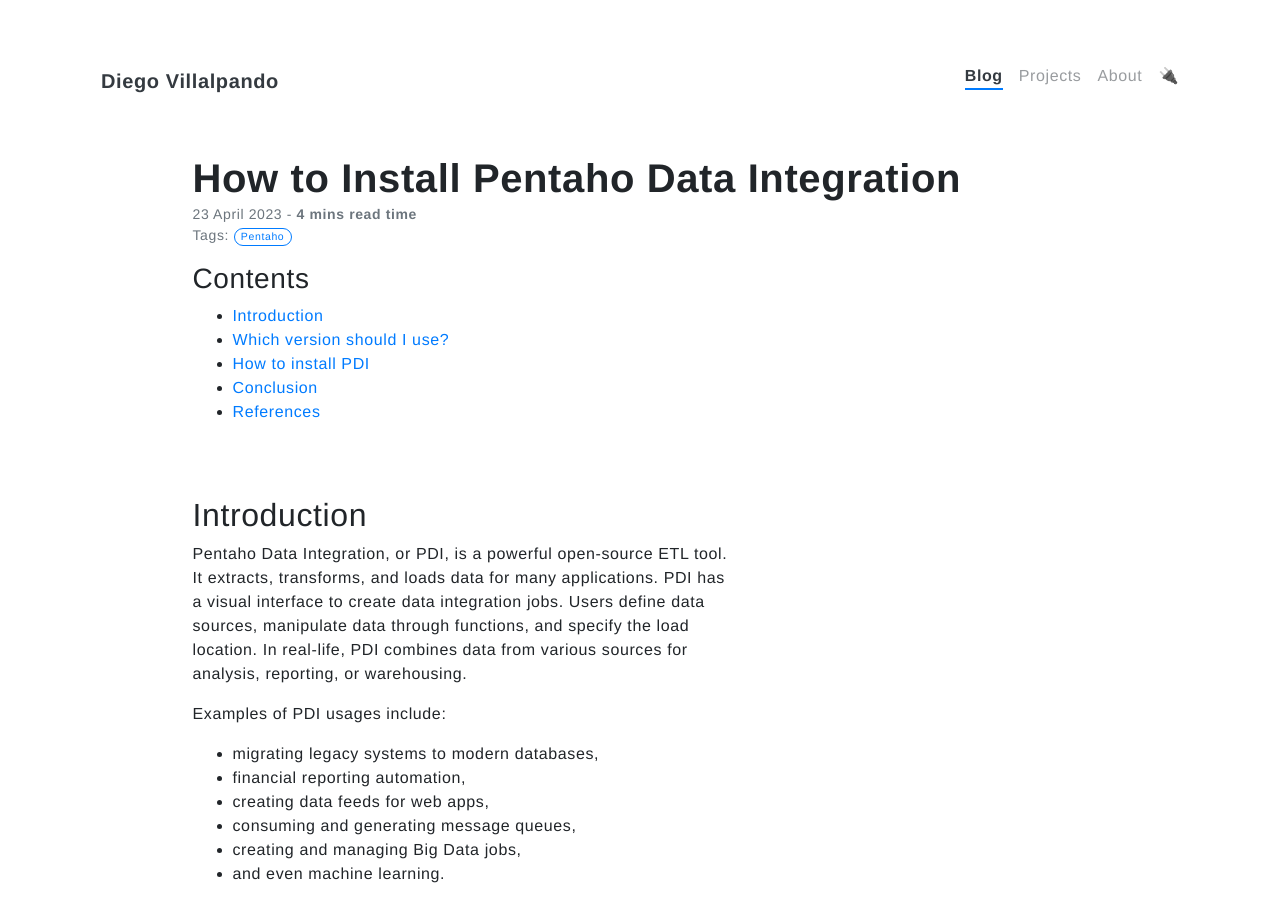
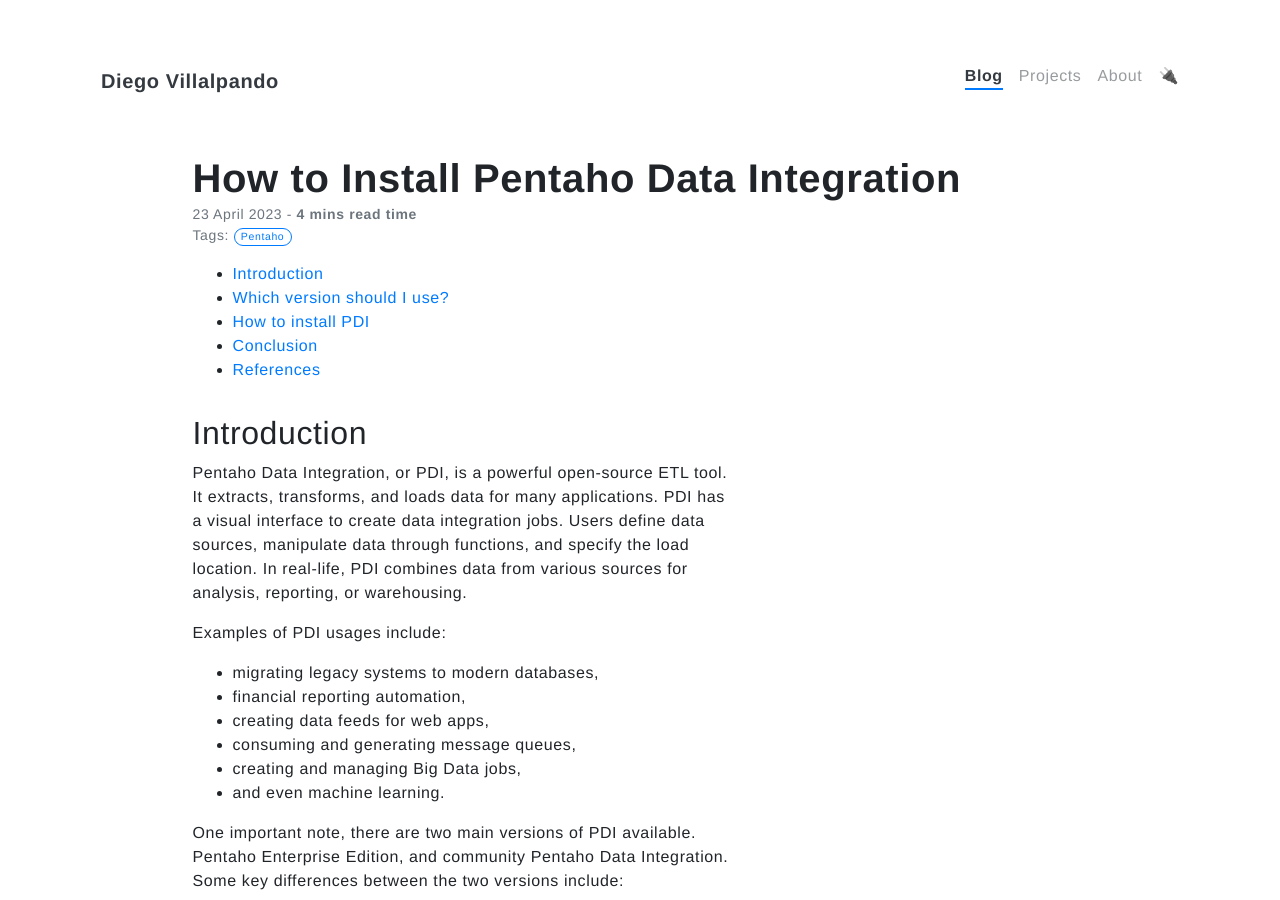
Before and after one commit to Dialvive/dialvive.dev, a Jekyll site: the page built from _posts/2023-04-23-How-to-Install-Pentaho-Data-Integration.md, in a window 1280 px wide and 900 px high. Built offline with Jekyll 4.4.1, drawn with Linux system fonts in a browser that asks for light colours; nearby versions of some CDN libraries; our own code applies the rules of GitHub Pages for plain Markdown files.

Commit message:
Update 2023-04-23-How-to-Install-Pentaho-Data-Integration.md

```diff
--- a/_posts/2023-04-23-How-to-Install-Pentaho-Data-Integration.md
+++ b/_posts/2023-04-23-How-to-Install-Pentaho-Data-Integration.md
@@ -7,16 +7,13 @@ comments: false
 description: Learn to install any version of PDI
 ---
 
-### Contents
-
 - [Introduction](#Introduction)
 - [Which version should I use?](#Version)
 - [How to install PDI](#Install)
 - [Conclusion](#Conclusion)
 - [References](#References)
 
-<a name="Introduction" class="anchor"></a>
-## Introduction
+## Introduction <a name="Introduction"></a>
 
 Pentaho Data Integration, or PDI, is a powerful open-source ETL tool. It extracts, transforms, and loads data for many applications. PDI has a visual interface to create data integration jobs. Users define data sources, manipulate data through functions, and specify the load location. In real-life, PDI combines data from various sources for analysis, reporting, or warehousing.
 
@@ -39,15 +36,13 @@ One important  note, there are two main versions of PDI available. Pentaho Enter
 
 In this blog I will focus only in PDI community version. It is worth mentioning that PDI community version is enough for many enterprise uses. You don't need the enterprise version for most use-cases, there's always a workaround for CE limitations.
 
-<a name="Version" class="anchor"></a>
-## Which version should I use?
+## Which version should I use? <a name="Version"></a>
 
 As any big application, PDI has Long-Term-Support and Short-Term-Support versions. I would suggest you always use an LTS version. Unless you are working with a legacy PDI implementation. Or you want to have the cutting-edge features.
 
 You can check the [support policy per version here.](https://support.pentaho.com/hc/en-us/articles/205789159-Pentaho-Product-Version-End-of-Life-Policy)
 
-<a name="Install" class="anchor"></a>
-## How to install PDI
+## How to install PDI <a name="Install"></a>
 
 If you don't have java installed, download the required Java version from your preferred JDK provider:
 
@@ -76,8 +71,7 @@ Note that PDI may not work properly with later versions of Java, so it's recomme
 
 You should be able to open Pentaho Data Integration, by executing your shortcut, or the spoon file.
 
-<a name="Conclusion" class="anchor"></a>
-## Conclusion
+## Conclusion <a name="Conclusion"></a>
 
 Not having an official installer, and having to install PDI manually might seem daunting. But as you now know, it'll only take a few minutes. Feel free to install multiple PDI versions using this same post.
 
@@ -85,8 +79,7 @@ Now you are able to explore PDI and play with it to get to know the interface an
 
 Coming next on this blog series, we will learn the PDI inner workings and components. Keep an eye for the next posts.
 
-<a name="References" class="anchor"></a>
-## References
+## References <a name="References"></a>
 
 - Hitachi Vantara (Dec/2022). *Installing Pentaho Data Integration CE*. <https://www.hitachivantara.com/en-us/pdf/implementation-guide/three-steps-to-install-pentaho-data-integration-ce.pdf>
 - Hitachi Vantara (No date). *Pentaho Community Edition (CE) Installation Guide for Windows - Whitepaper*. <https://www.hitachinext.com/en-us/pdf/white-paper/pentaho-community-edition-installation-guide-for-windows-whitepaper.pdf>
```
